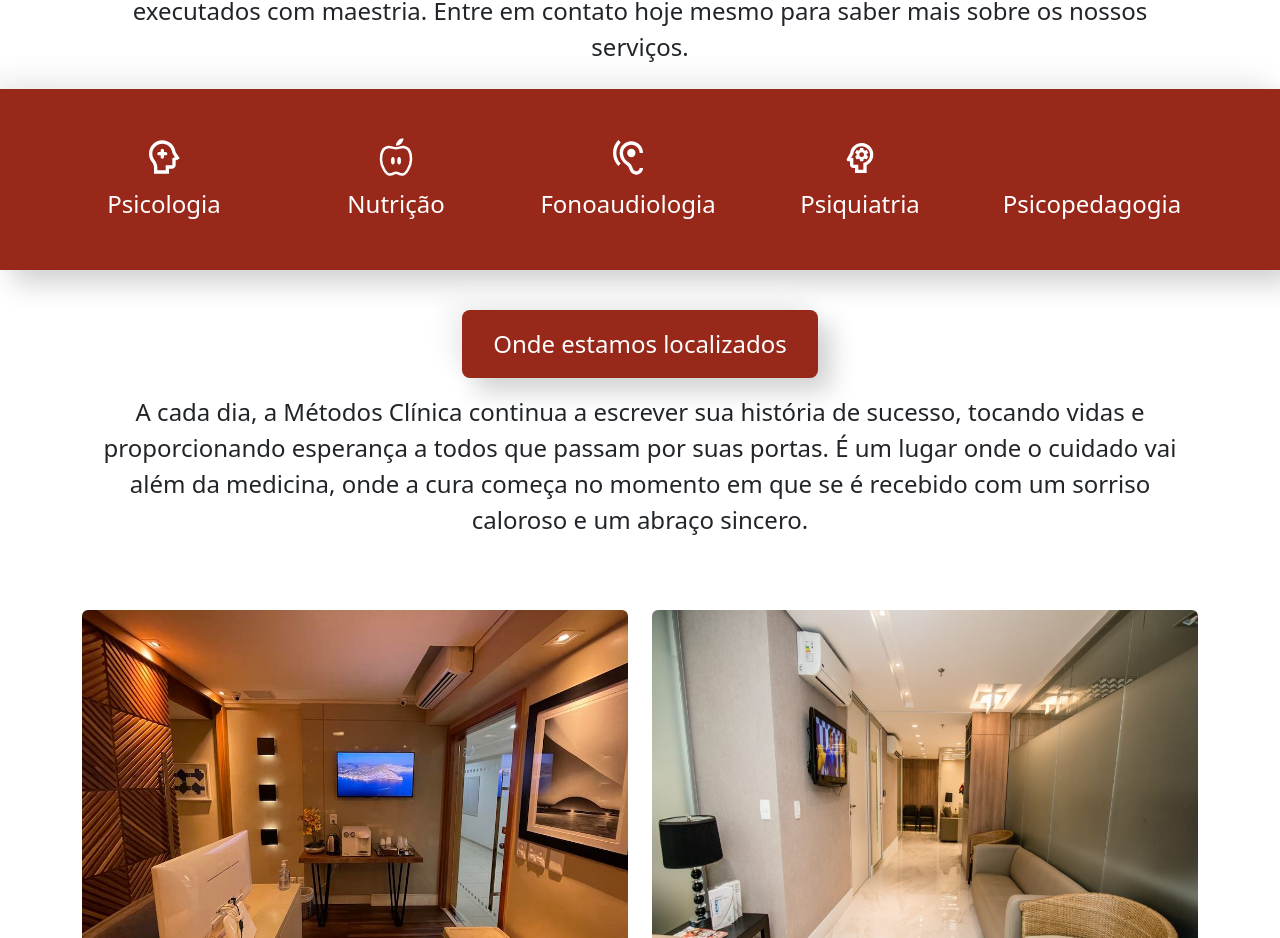
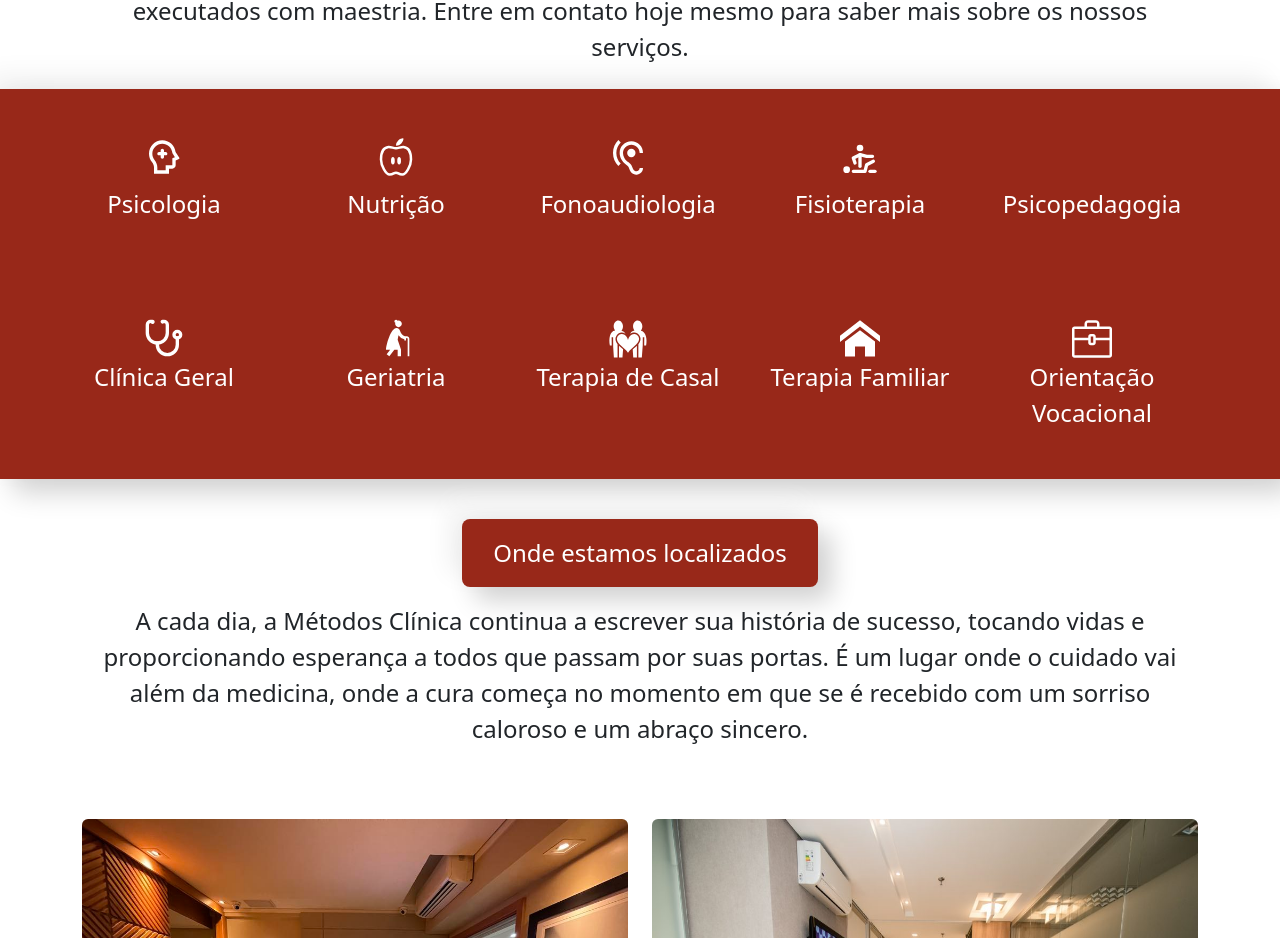
Before and after one commit to PedroOmeeti/clinica-metodos-principal, a React (Create React App) app: page / in a window 1280 px wide. Shown: the part 1578-2516 px from the top of the page. Built offline with nearby package versions, Linux system fonts and the light colour scheme; some icons are missing.

Commit message:
Mudar os tópicos de serviços na página inicial
Adicionado os demais serviços da clínica

```diff
--- a/src/components/pages/Inicio.js
+++ b/src/components/pages/Inicio.js
@@ -6,19 +6,20 @@ import {
 } from "reactstrap";
 import CarouselA from "../CarouselA";
 import Infraestrutura from '../img/infraestrutura.png'
-// import Emojisorrindo from '../img/emojisorrindo.png'
 import '../Clinica.components.css'
 import { Link } from "react-router-dom";
 import '../Contato.components.css'
 import { RiPsychotherapyLine } from "react-icons/ri";
-// import { FaHandHoldingMedical } from "react-icons/fa6";
 import { IoNutritionOutline } from "react-icons/io5";
 import { MdHearing } from "react-icons/md";
-import { MdPsychology } from "react-icons/md";
-
 import { MdOutlinePsychology } from "react-icons/md";
 import { FaHandsHoldingChild } from "react-icons/fa6";
-
+import { LuStethoscope } from "react-icons/lu";
+import { MdElderlyWoman } from "react-icons/md";
+import { GiLovers } from "react-icons/gi";
+import { ImHome } from "react-icons/im";
+import { SlBriefcase } from "react-icons/sl";
+import { TbPhysotherapist } from "react-icons/tb";
 import Ambiente1 from '../img/ambiente1.png'
 import Ambiente2 from '../img/ambiente2.png'
 
@@ -37,7 +38,7 @@ function Inicio() {
         <Row>
           <Col className="text-center">
             <h1 className="mt-5">Cuidando do seu bem-estar </h1>
-            <hr/>
+            <hr />
           </Col>
         </Row>
         <Row>
@@ -47,7 +48,7 @@ function Inicio() {
         </Row>
         <Row>
           <Col>
-          <img src={Infraestrutura} className="img-fluid Image-height d-block mx-auto my-5 rounded-2" alt="Infra estrutura da clínica" />
+            <img src={Infraestrutura} className="img-fluid Image-height d-block mx-auto my-5 rounded-2" alt="Infra estrutura da clínica" />
           </Col>
         </Row>
         <Row>
@@ -57,6 +58,7 @@ function Inicio() {
 
       <Container fluid>
         <Row className="p-5 fundin text-white">
+          {/* Linha 1 */}
           <Row>
             <Col className="text-center fs-5">
               <RiPsychotherapyLine className="fs-1" />
@@ -69,13 +71,13 @@ function Inicio() {
               <MdHearing className="fs-1" />
             </Col>
             <Col className="text-center fs-4">
-              <MdOutlinePsychology className="fs-1" />
+              <TbPhysotherapist className="fs-1" />
             </Col>
             <Col className="text-center fs-4">
               <FaHandsHoldingChild className="fs-1" />
             </Col>
           </Row>
-          <Row>
+          <Row className="mb-5">
             <Col className="text-center fs-4">
               Psicologia
             </Col>
@@ -86,18 +88,55 @@ function Inicio() {
               Fonoaudiologia
             </Col>
             <Col className="text-center fs-4">
-              Psiquiatria
+              Fisioterapia
             </Col>
             <Col className="text-center fs-4">
               Psicopedagogia
             </Col>
+          </Row>
 
+          {/* Linha 2 */}
+          <Row className="mt-5">
+            <Col className="text-center fs-5">
+              <LuStethoscope className="fs-1" />
+            </Col>
+
+            <Col className="text-center fs-5">
+              <MdElderlyWoman className="fs-1" />
+            </Col>
+            <Col className="text-center fs-4">
+              <GiLovers className="fs-1" />
+            </Col>
+            <Col className="text-center fs-4">
+              <ImHome className="fs-1" />
+            </Col>
+            <Col className="text-center fs-4">
+              <SlBriefcase className="fs-1" />
+            </Col>
+          </Row>
+          <Row>
+            <Col className="text-center fs-4">
+              Clínica Geral
+            </Col>
+            <Col className="text-center fs-4">
+              Geriatria
+            </Col>
+            <Col className="text-center fs-4">
+              Terapia de Casal
+            </Col>
+            <Col className="text-center fs-4">
+              Terapia Familiar
+            </Col>
+            <Col className="text-center fs-4">
+              Orientação Vocacional
+            </Col>
           </Row>
         </Row>
       </Container>
 
 
-        <Container>
+
+      <Container>
         <Row className="mt-4">
           <Col></Col>
           <Col>
```
